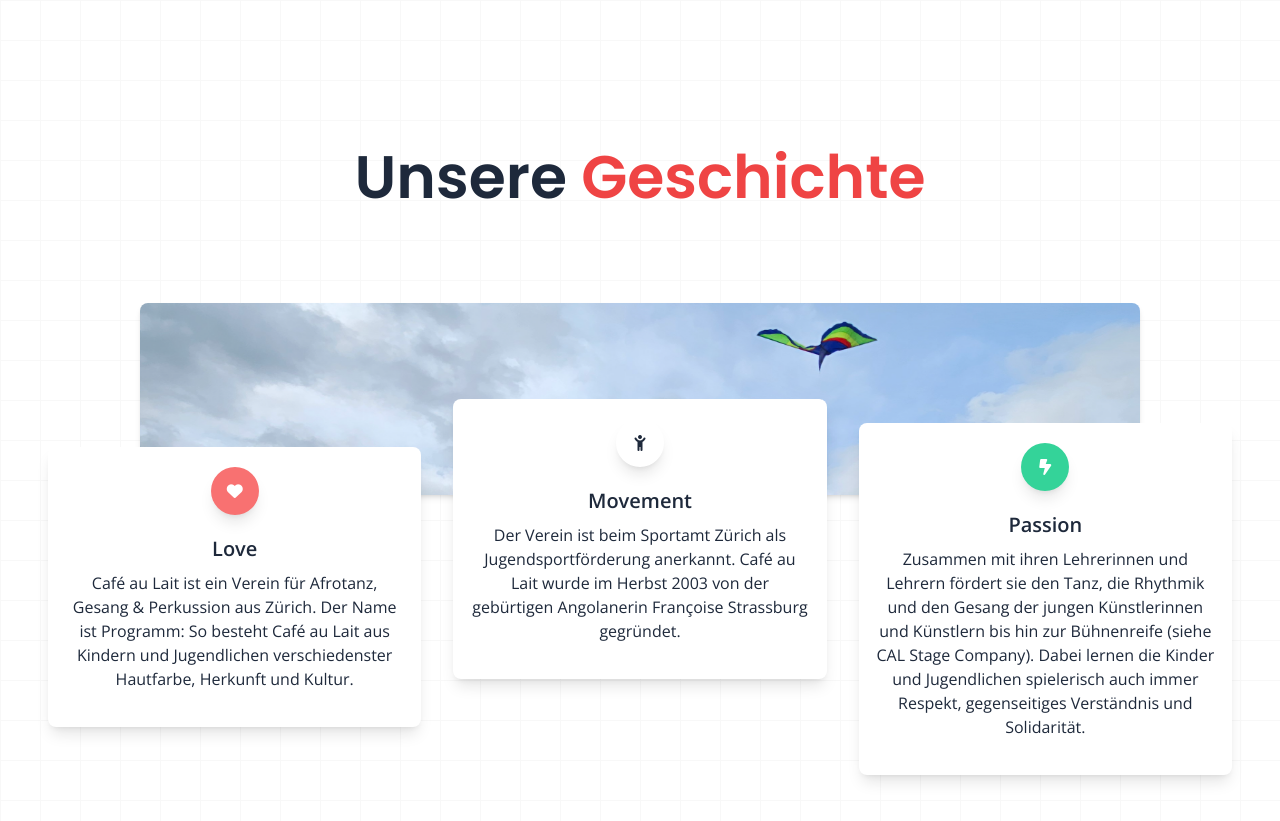
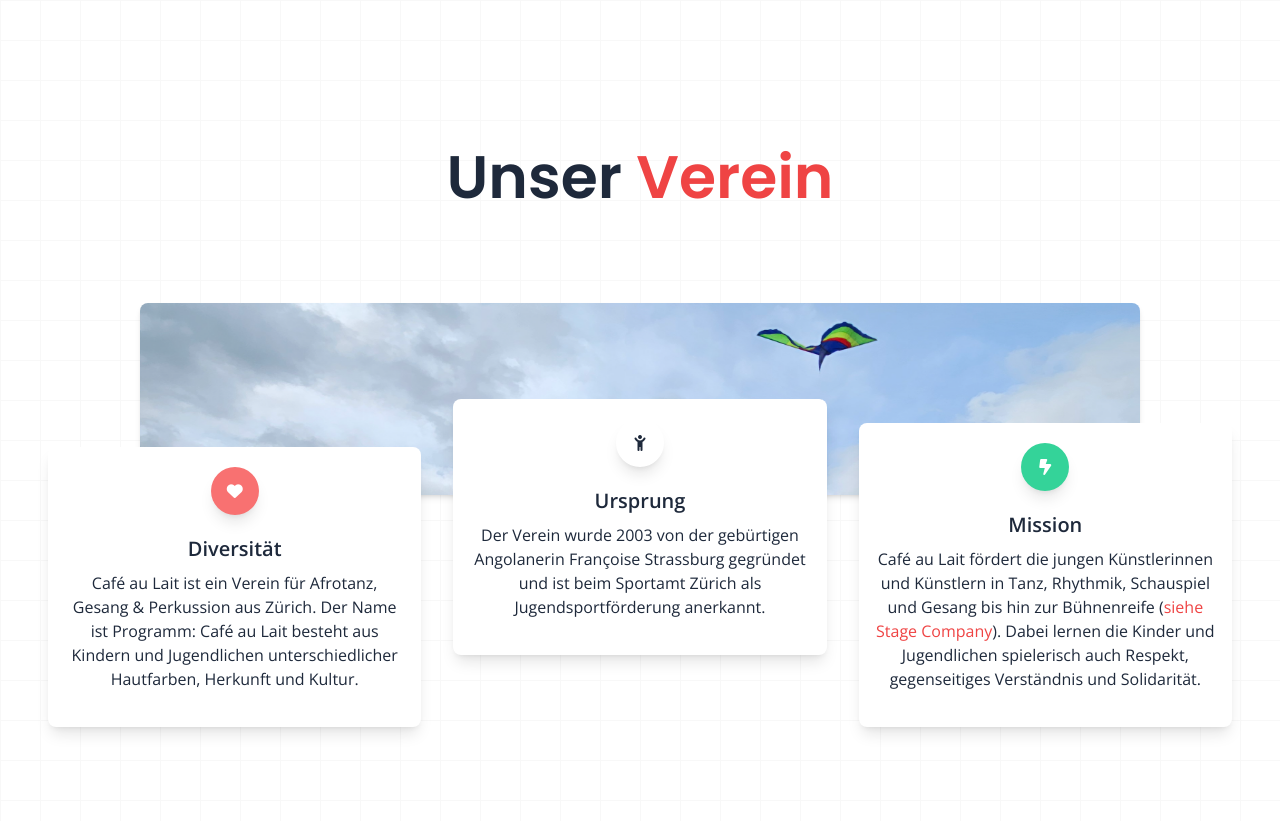
Before and after one commit to vntero/cafeaulait, a SvelteKit app: page / in a window 1280 px wide. Shown: the part 2960-3781 px from the top of the page. Built offline with nearby package versions, Linux system fonts and the light colour scheme.

Commit message:
finishes adding all excel sheet requests

```diff
--- a/src/components/Shows.svelte
+++ b/src/components/Shows.svelte
@@ -11,7 +11,7 @@
     },
     {
       name: 'Unsere Produktionen',
-      review: `Unsere Hauptproduktion bringt die faszinierenden Geschichten afrikanischer Einwanderer in Europa auf die Bühne. Mit lebhaften Tänzen und mitreißender Musik feiern wir die Stärke und Kreativität dieser Gemeinschaft. Erleben Sie, wie kulturelle Vielfalt und persönliche Geschichten zu einer beeindruckenden und inspirierenden Performance verschmelzen.`,
+      review: `Wir erarbeiten regelmässig mit unseren Nachwuchstalenten und Künstler:innen neue Produktionen. Unsere neuste Produktion «R'Evolution» befasst sich mit struktureller Misogynie, derer nach wie vor alle weiblich gelesenen Menschen auf dieser Welt ausgesetzt sind.`,
       features: ['Authentizität', 'Kultur', 'Integration'],
       buttonText: 'Jetzt buchen und erleben',
     },
--- a/src/components/UberUns.svelte
+++ b/src/components/UberUns.svelte
@@ -10,7 +10,7 @@
       <h3
         class="text-4xl sm:text-5xl md:text-6xl max-w-[1000px] mx-auto w-full font-semibold text-center"
       >
-        Unsere <span class="text-red-500">Geschichte</span>
+        Unser <span class="text-red-500">Verein</span>
       </h3>
     </div>
 
@@ -28,6 +28,7 @@
       <section class="pb-20 -mt-24">
         <div class="container mx-auto px-4">
           <div class="flex flex-wrap">
+            <!-- Diversität -->
             <div class="lg:pt-12 pt-6 w-full md:w-4/12 px-4 text-center">
               <div
                 class="relative flex flex-col min-w-0 break-words bg-white w-full mb-8 shadow-lg rounded-lg"
@@ -38,17 +39,18 @@
                   >
                     <i class="fa-solid fa-heart"></i>
                   </div>
-                  <h6 class="text-xl font-semibold">Love</h6>
+                  <h6 class="text-xl font-semibold">Diversität</h6>
                   <p class="mt-2 mb-4 text-blueGray-500">
                     Café au Lait ist ein Verein für Afrotanz, Gesang &
-                    Perkussion aus Zürich. Der Name ist Programm: So besteht
-                    Café au Lait aus Kindern und Jugendlichen verschiedenster
-                    Hautfarbe, Herkunft und Kultur.
+                    Perkussion aus Zürich. Der Name ist Programm: Café au Lait
+                    besteht aus Kindern und Jugendlichen unterschiedlicher
+                    Hautfarben, Herkunft und Kultur.
                   </p>
                 </div>
               </div>
             </div>
 
+            <!-- Ursprung -->
             <div class="w-full md:w-4/12 px-4 text-center">
               <div
                 class="relative flex flex-col min-w-0 break-words bg-white w-full mb-8 shadow-lg rounded-lg"
@@ -59,16 +61,17 @@
                   >
                     <i class="fa-solid fa-child-reaching"></i>
                   </div>
-                  <h6 class="text-xl font-semibold">Movement</h6>
+                  <h6 class="text-xl font-semibold">Ursprung</h6>
                   <p class="mt-2 mb-4 text-blueGray-500">
-                    Der Verein ist beim Sportamt Zürich als Jugendsportförderung
-                    anerkannt. Café au Lait wurde im Herbst 2003 von der
-                    gebürtigen Angolanerin Françoise Strassburg gegründet.
+                    Der Verein wurde 2003 von der gebürtigen Angolanerin
+                    Françoise Strassburg gegründet und ist beim Sportamt Zürich
+                    als Jugendsportförderung anerkannt.
                   </p>
                 </div>
               </div>
             </div>
 
+            <!-- Mission -->
             <div class="pt-6 w-full md:w-4/12 px-4 text-center">
               <div
                 class="relative flex flex-col min-w-0 break-words bg-white w-full mb-8 shadow-lg rounded-lg"
@@ -79,14 +82,17 @@
                   >
                     <i class="fa-solid fa-bolt-lightning"></i>
                   </div>
-                  <h6 class="text-xl font-semibold">Passion</h6>
+                  <h6 class="text-xl font-semibold">Mission</h6>
                   <p class="mt-2 mb-4 text-blueGray-500">
-                    Zusammen mit ihren Lehrerinnen und Lehrern fördert sie den
-                    Tanz, die Rhythmik und den Gesang der jungen Künstlerinnen
-                    und Künstlern bis hin zur Bühnenreife (siehe CAL Stage
-                    Company). Dabei lernen die Kinder und Jugendlichen
-                    spielerisch auch immer Respekt, gegenseitiges Verständnis
-                    und Solidarität.
+                    Café au Lait fördert die jungen Künstlerinnen und Künstlern
+                    in Tanz, Rhythmik, Schauspiel und Gesang bis hin zur
+                    Bühnenreife (<a
+                      href="/"
+                      class="text-red-500 hover:text-blue-600"
+                    >
+                      siehe Stage Company</a
+                    >). Dabei lernen die Kinder und Jugendlichen spielerisch
+                    auch Respekt, gegenseitiges Verständnis und Solidarität.
                   </p>
                 </div>
               </div>
```
